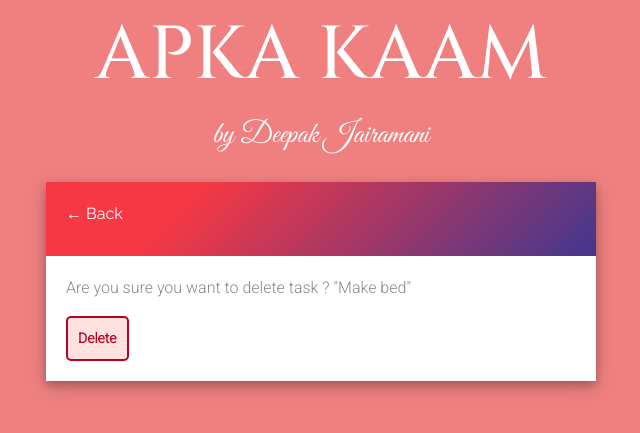
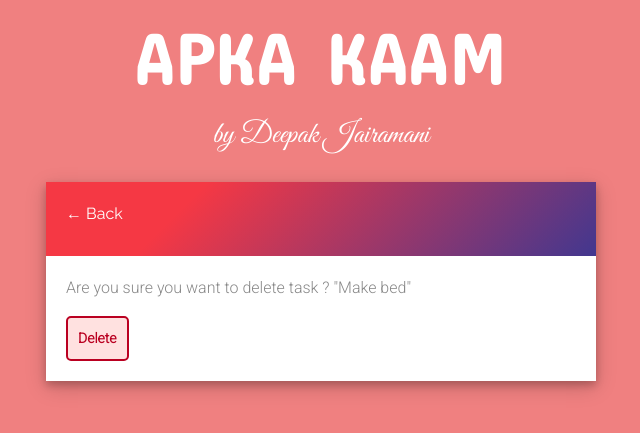
Before and after one commit to Sonu0012/ToDo, a Django app: page /delete/3/ in a window 1280 px wide. Shown: the top 433 px of the page, without its empty margins (319-959 px from the left). Run offline with Django 4.2, Linux system fonts and the light colour scheme; a user stored in the database is signed in; data comes from the database, SQL or seed files in the repository.

Commit message:
font change

```diff
--- a/templates/base.html
+++ b/templates/base.html
@@ -6,7 +6,7 @@
     <link href="https://cdn.jsdelivr.net/npm/bootstrap@5.1.3/dist/css/bootstrap.min.css" rel="stylesheet" integrity="sha384-1BmE4kWBq78iYhFldvKuhfTAU6auU8tT94WrHftjDbrCEXSU1oBoqyl2QvZ6jIW3" crossorigin="anonymous">
     <link rel="preconnect" href="https://fonts.googleapis.com">
 <link rel="preconnect" href="https://fonts.gstatic.com" crossorigin>
-<link href="https://fonts.googleapis.com/css2?family=Cinzel:wght@500&family=Great+Vibes&family=Raleway&family=Roboto:wght@300&display=swap" rel="stylesheet">
+<link href="https://fonts.googleapis.com/css2?family=Cinzel:wght@500&family=Concert+One&family=Great+Vibes&family=Raleway&family=Roboto:wght@300&display=swap" rel="stylesheet">
     <title>
     {% block title %}
 
@@ -130,7 +130,7 @@ label{
 
   </head>
  <body>
-    <div style="font-family: 'Cinzel', serif; color: white; font-size: 75px;margin: auto; width: 50%; text-align: center;">APKA KAAM</div>
+    <div style="font-family: 'Concert One', cursive; color: white; font-size: 75px;margin: auto; width: 50%; text-align: center;">APKA KAAM</div>
     <div style="color: white; font-family: 'Great Vibes', cursive; font-size: 30px; margin: auto; width: 50%; text-align: center;">by Deepak Jairamani</div>
 
     <div class="container p-0 my-4">
```
